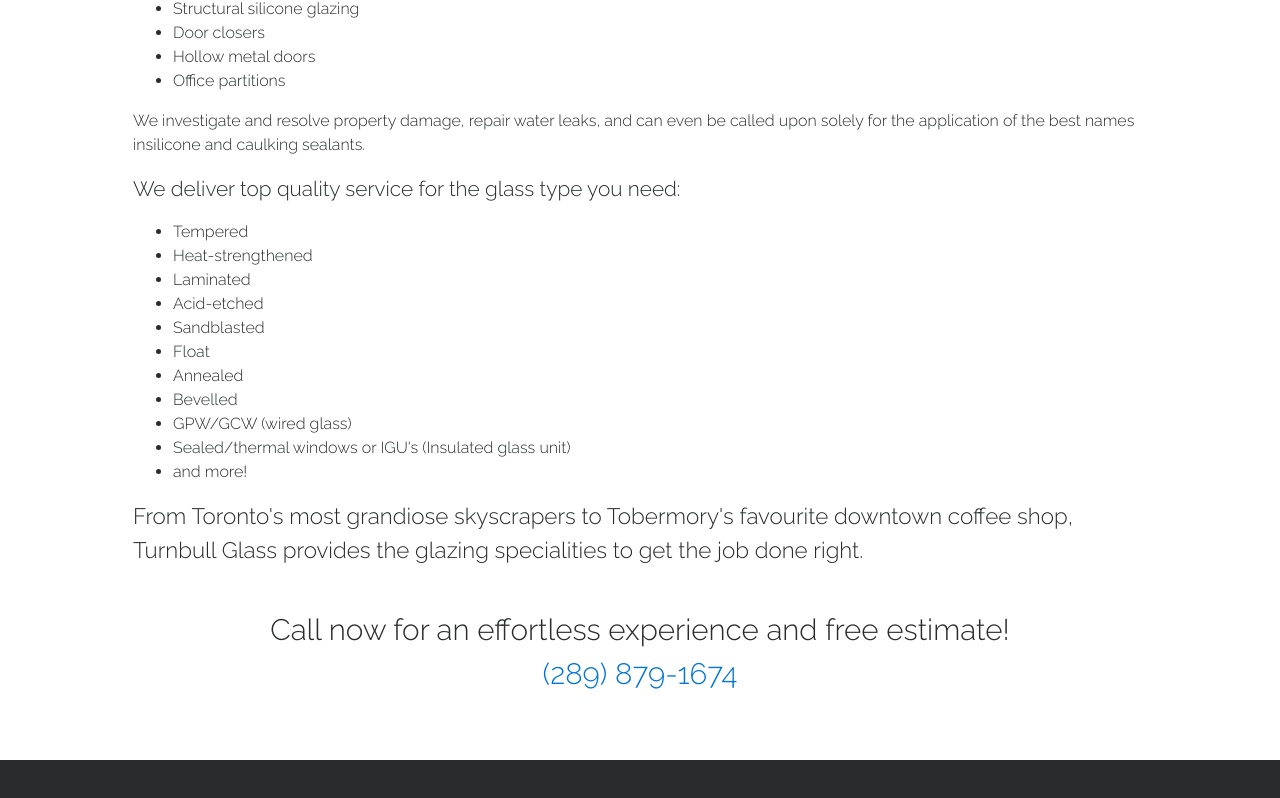
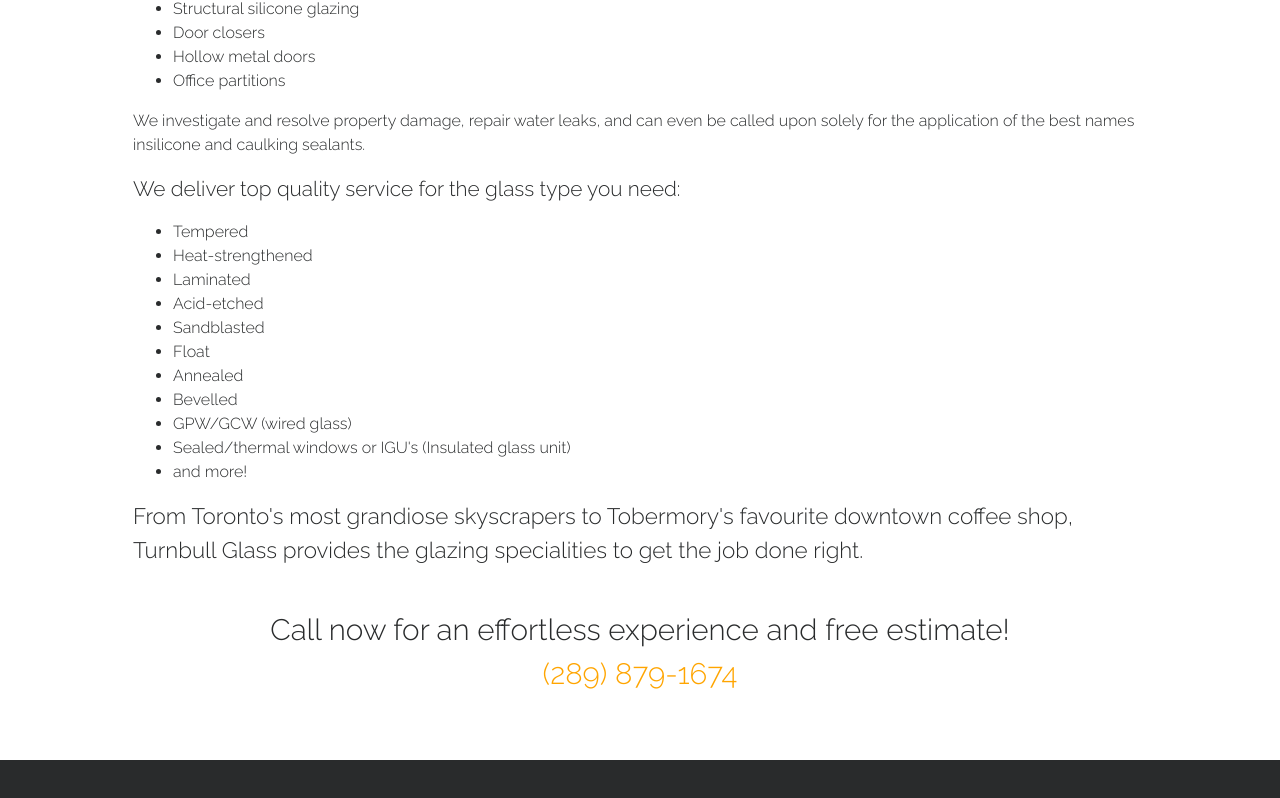
Before and after one commit to davidsonayres/turnbullglass, a website: page index.html in a window 1280 px wide. Shown: the part 2714-3512 px from the top of the page. Drawn offline with Linux system fonts and the light colour scheme.

Commit message:
Updated link styling

```diff
--- a/css/one-page-wonder.css
+++ b/css/one-page-wonder.css
@@ -100,7 +100,13 @@
   margin-right: auto;
   margin-top: -5vh;
   margin-bottom: 10vh;
+}
 
+a:link,
+a:visited,
+a:hover,
+a:active {
+  color: orange;
 }
 
 /**/
```
